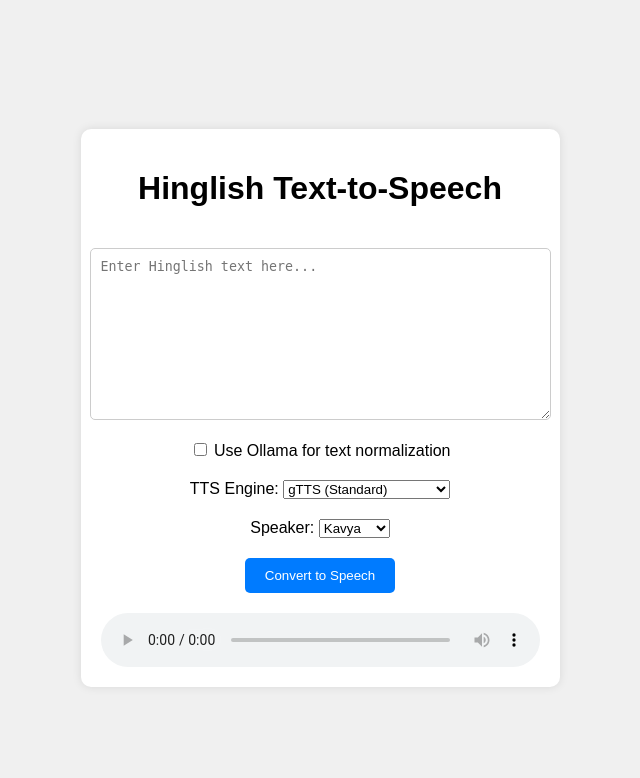
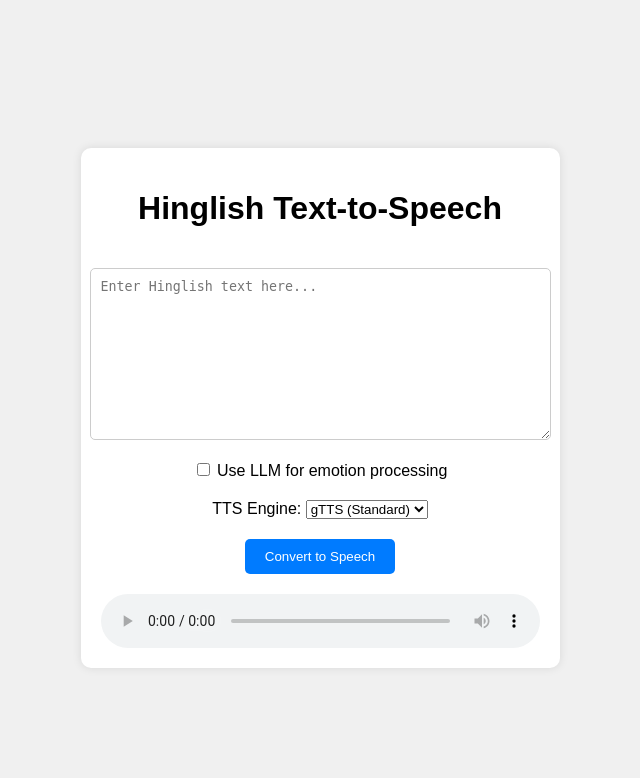
Before and after one commit to Akhlaquea01/text-to-speech, a FastAPI app: page / in a window 1280 px wide. Shown: the top 778 px of the page, without its empty margins (320-960 px from the left). Run offline with FastAPI, Linux system fonts and the light colour scheme.

Commit message:
Refactor TTS model loading in `main.py` to improve tokenizer handling and disable advanced TTS by default. Update `static/script.js` to replace speaker selection with emotion processing options. Modify `index.html` to reflect changes in the normalization checkbox label and remove speaker selection dropdown. Add new audio output files.

```diff
--- a/main.py
+++ b/main.py
@@ -73,9 +73,14 @@ class VeenaTTS:
             # Load model with memory-efficient dtype
             self.model = VitsModel.from_pretrained(
                 self.model_name,
-                torch_dtype=torch.bfloat16
+                dtype=torch.bfloat16
             )
-            self.tokenizer = AutoTokenizer.from_pretrained(self.model_name)
+            # Use a proper tokenizer for VITS models
+            try:
+                self.tokenizer = AutoTokenizer.from_pretrained("facebook/wav2vec2-base")
+            except:
+                # Fallback to a simpler approach
+                self.tokenizer = None
             print("[OK] Advanced TTS model loaded successfully.")
         except Exception as e:
             print(f"[ERROR] Could not load advanced TTS model: {e}")
@@ -114,9 +119,10 @@ class HinglishTTS:
         self.output_dir.mkdir(exist_ok=True)
         self.veena_tts = None
 
-        if ADVANCED_TTS_AVAILABLE:
-            self.veena_tts = VeenaTTS()
-            self.veena_tts.load_model()
+        # Advanced TTS disabled by default due to model compatibility issues
+        # if ADVANCED_TTS_AVAILABLE:
+        #     self.veena_tts = VeenaTTS()
+        #     self.veena_tts.load_model()
 
         # Emotion to speech parameters mapping
         # Using gTTS with pydub for audio manipulation
--- a/static/script.js
+++ b/static/script.js
@@ -2,13 +2,11 @@ const textInput = document.getElementById('text-input');
 const normalizeCheckbox = document.getElementById('normalize-checkbox');
 const convertBtn = document.getElementById('convert-btn');
 const audioOutput = document.getElementById('audio-output');
-const speakerSelect = document.getElementById('speaker-select');
 const engineSelect = document.getElementById('engine-select');
 
 convertBtn.addEventListener('click', async () => {
     const text = textInput.value;
-    const normalize = normalizeCheckbox.checked;
-    const speaker = speakerSelect.value;
+    const use_llm = normalizeCheckbox.checked;
     const engine = engineSelect.value;
 
     const response = await fetch('/synthesize', {
@@ -18,8 +16,9 @@ convertBtn.addEventListener('click', async () => {
         },
         body: JSON.stringify({
             text: text,
-            normalize: normalize,
-            speaker: speaker,
+            emotion: "neutral",
+            speed: 1.0,
+            use_llm: use_llm,
             engine: engine
         })
     });
--- a/templates/index.html
+++ b/templates/index.html
@@ -12,22 +12,12 @@
         <textarea id="text-input" rows="10" cols="50" placeholder="Enter Hinglish text here..."></textarea>
         <div class="options">
             <input type="checkbox" id="normalize-checkbox">
-            <label for="normalize-checkbox">Use Ollama for text normalization</label>
+            <label for="normalize-checkbox">Use LLM for emotion processing</label>
         </div>
         <div class="options">
             <label for="engine-select">TTS Engine:</label>
             <select id="engine-select">
                 <option value="gtts">gTTS (Standard)</option>
-                <option value="advanced">Advanced (High Quality)</option>
-            </select>
-        </div>
-        <div class="options">
-            <label for="speaker-select">Speaker:</label>
-            <select id="speaker-select">
-                <option value="kavya">Kavya</option>
-                <option value="agastya">Agastya</option>
-                <option value="maitri">Maitri</option>
-                <option value="vinaya">Vinaya</option>
             </select>
         </div>
         <button id="convert-btn">Convert to Speech</button>
```
Also changed, not shown: 2 other files.
